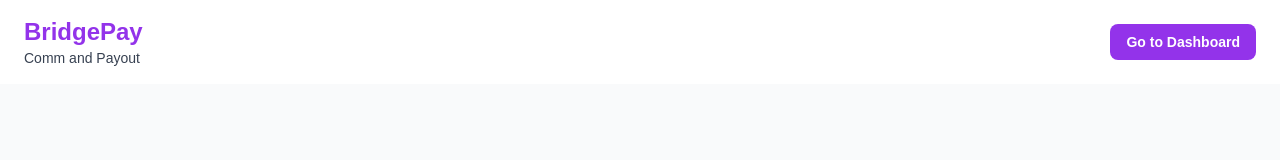
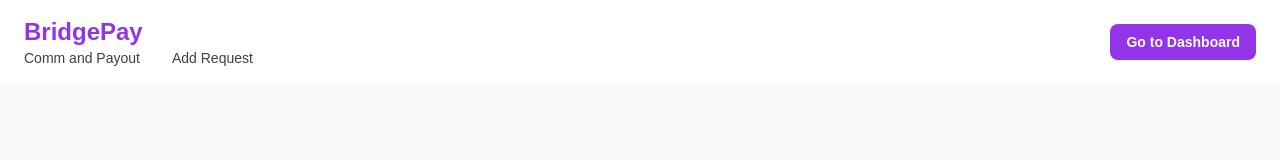
Before and after one commit to Abusadiq006/bridge-pay-dashboard, a React (Vite) app: page / in a window 1280 px wide. Shown: the top 160 px of the page. Built offline with nearby package versions, Linux system fonts and the light colour scheme; a web font is replaced by a local one.

Commit message:
added add request

```diff
--- a/src/pages/Home.jsx
+++ b/src/pages/Home.jsx
@@ -14,6 +14,7 @@ const Home = () => {
           <div className="text-2xl font-bold text-purple-600">BridgePay
             <div className="hidden md:flex items-center gap-8 text-sm font-medium text-gray-700">
               <a href="#" className="hover:text-purple-600">Comm and Payout</a>
+              <a href="#" className="hover:text-purple-600">Add Request</a>
             </div>
           </div>
           <Link to="/dashboard" className="bg-purple-600 text-white px-4 py-2 rounded-lg text-sm font-semibold hover:bg-purple-700">
```
